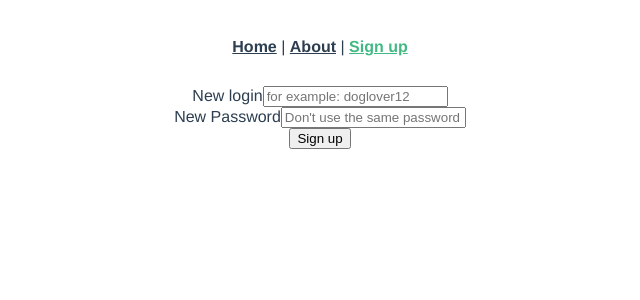
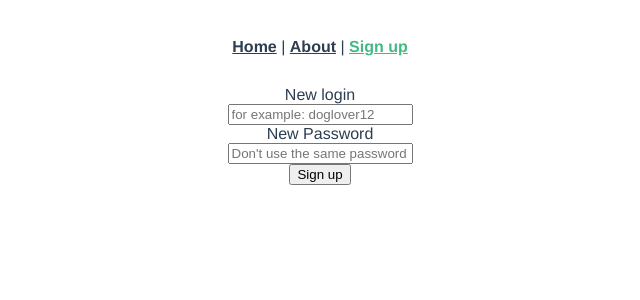
Before and after one commit to Wetido/PlayrV2, a Vue app in the folder frontend/: page /#/signup in a window 1280 px wide. Shown: the top 300 px of the page, without its empty margins (320-960 px from the left). Built offline with nearby package versions, Linux system fonts and the light colour scheme.

Commit message:
form display block instead of <br />

```diff
--- a/frontend/src/views/signup/SignUp.vue
+++ b/frontend/src/views/signup/SignUp.vue
@@ -7,7 +7,6 @@
       v-model="newLogin"
       type="text"
     />
-    <br />
     <label for="newPassword">New Password</label>
     <input
       name="newPassword"
@@ -15,7 +14,6 @@
       v-model="newPassword"
       type="password"
     />
-    <br />
     <button type="submit">Sign up</button>
   </form>
 </template>
@@ -39,4 +37,9 @@ export default {
 };
 </script>
 
-<style></style>
+<style scoped>
+input, label, button {
+  display: block;
+  margin: 0 auto;
+}
+</style>
```
